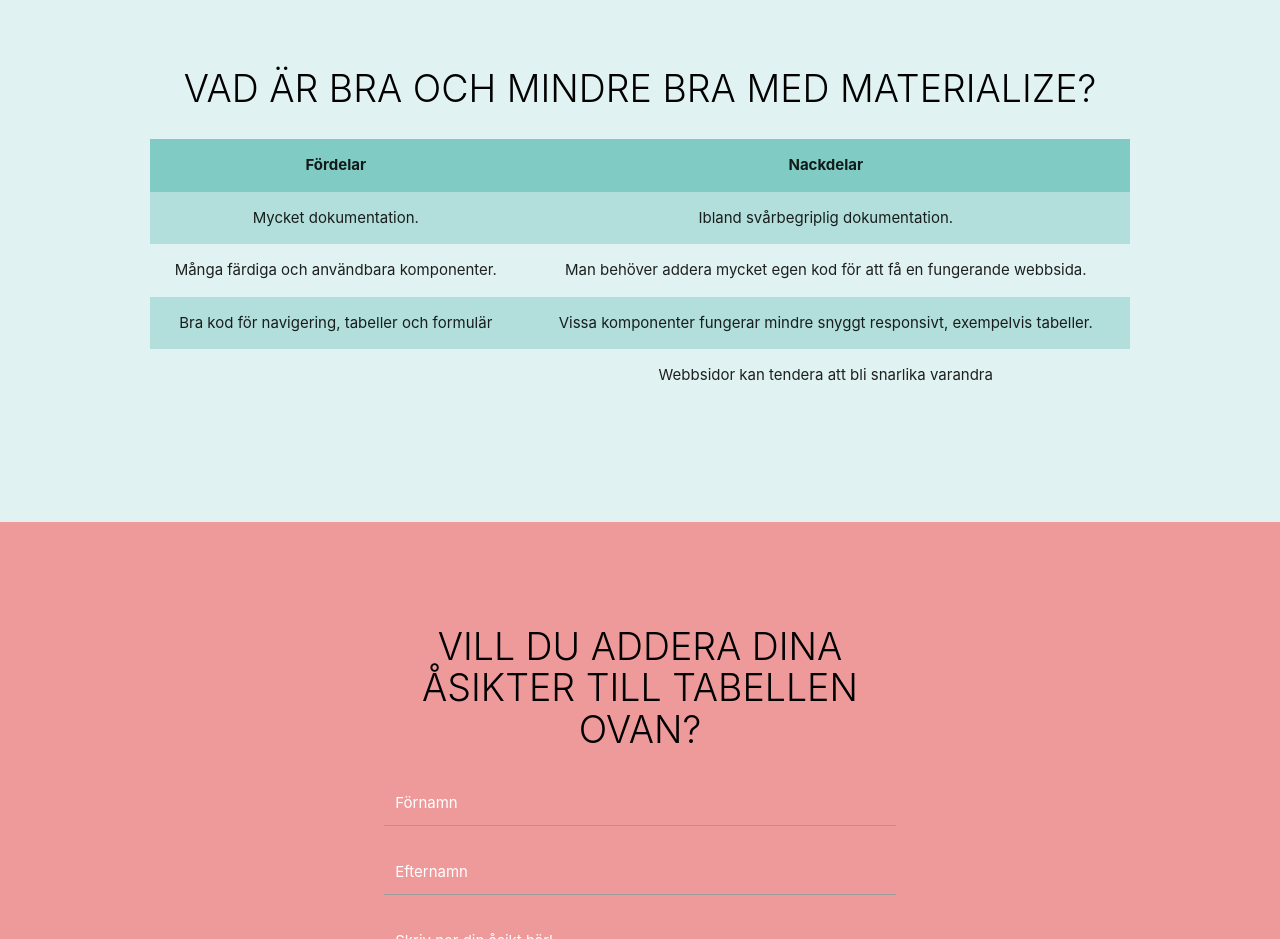
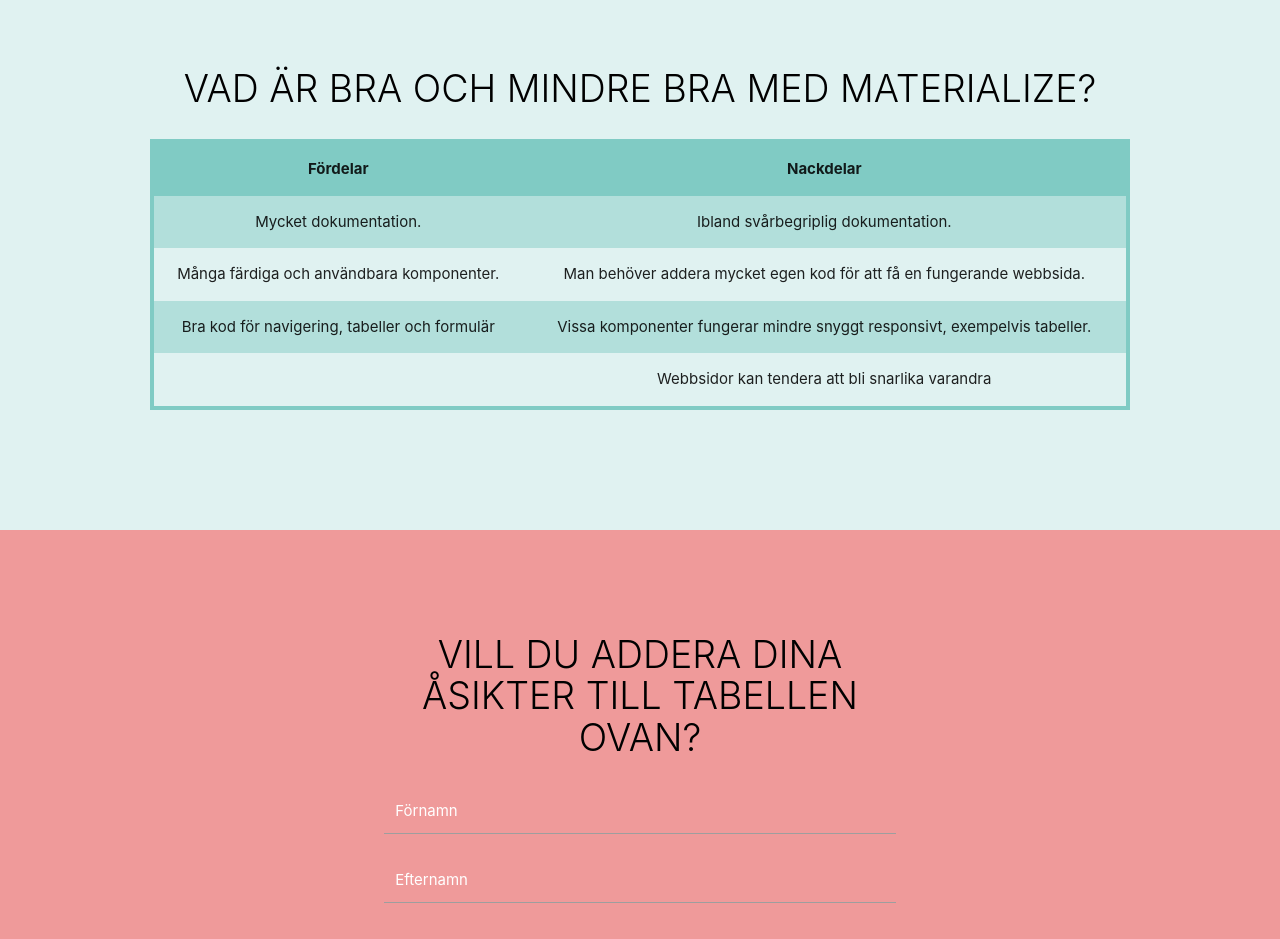
Before and after one commit to rasmus-ason/fullstack-css, a website: page materialize.html in a window 1280 px wide. Shown: the part 1180-2119 px from the top of the page. Drawn offline with nearby package versions, Linux system fonts and the light colour scheme.

Commit message:
Uppdaterat tabell

```diff
--- a/src/css/style.css
+++ b/src/css/style.css
@@ -70,6 +70,11 @@
     padding-left: 10rem; padding-right: 10rem;
     padding-top: 8rem; padding-bottom: 8rem;
 }
+
+.content-table table {
+    border: solid 4px #80cbc4;
+}
+
 
 .content-table h3, .content-form h3 {
     margin-bottom: 2rem;
```
Also changed, not shown: tailwind.html (+1 -1 lines).
